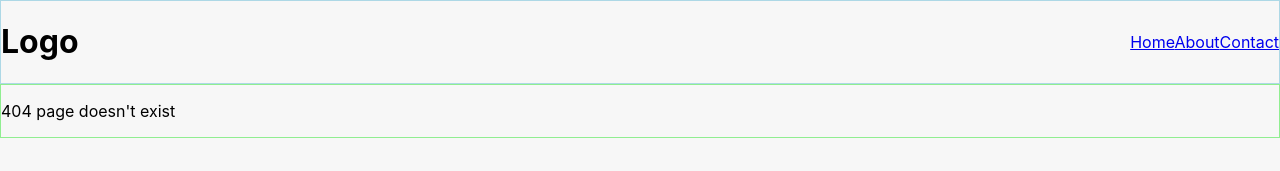
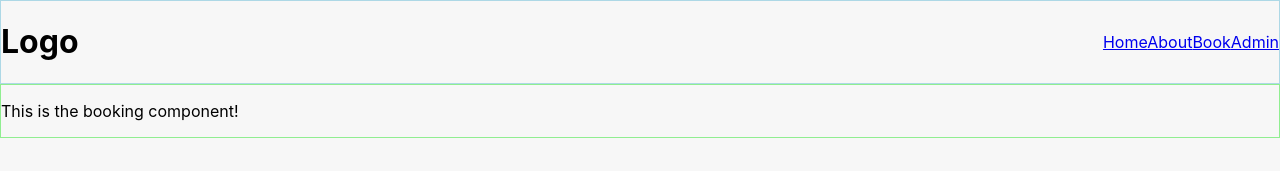
Before and after one commit to mhedengren/react-restaurant-booking, a React (Create React App) app: page /booking in a window 1280 px wide. Before the commit this address had no page. Shown: the top 171 px of the page. Built offline with nearby package versions, Linux system fonts and the light colour scheme.

Commit message:
added admin/booking component

```diff
--- a/src/App.tsx
+++ b/src/App.tsx
@@ -3,9 +3,10 @@ import { BrowserRouter, Route, Switch } from 'react-router-dom'
 import './App.css'
 import Home from './components/Home/Home'
 import About from './components/About/About'
-import Contact from './components/Contact/Contact'
 import NotFound from './components/NotFound/NotFound'
 import Header from './components/Header/Header'
+import Booking from "./components/Booking/Booking";
+import Admin from "./components/Admin/Admin";
 
 class App extends React.Component<{}, {}> {
   constructor(props: any) {
@@ -19,7 +20,8 @@ class App extends React.Component<{}, {}> {
             <Switch>
               <Route path="/" component={Home} exact />
               <Route path="/about" component={About} />
-              <Route path="/contact" component={Contact} />
+              <Route path="/booking" component={Booking} />
+              <Route path="/admin" component={Admin} />
               <Route component={NotFound}/>
             </Switch>
           </main>
--- /dev/null
+++ b/src/components/Admin/Admin.tsx
@@ -0,0 +1,15 @@
+
+
+import React from 'react'
+
+    class Admin extends React.Component {  // Should be a stateless functional component
+    render() {
+        return (
+            <div>
+                <p>This is the Admin component!</p>
+            </div>
+        )
+    }
+}
+
+export default Admin
--- /dev/null
+++ b/src/components/Booking/Booking.tsx
@@ -0,0 +1,13 @@
+import React from 'react'
+
+class Booking extends React.Component {
+    render() {
+        return (
+            <div>
+                <p>This is the booking component!</p>
+            </div>
+        )
+    }
+}
+
+export default Booking
--- a/src/components/Contact/Contact.tsx
+++ /dev/null
@@ -1,11 +0,0 @@
-import React from 'react'
-
-const Contact = () => {
-    return(
-        <div>
-             <p>This is the Contact component!</p>
-        </div>
-    )
-}
-
-export default Contact
--- a/src/components/Header/Header.tsx
+++ b/src/components/Header/Header.tsx
@@ -11,10 +11,11 @@ const Header = () => {
             <nav className="main-navigation">
                 <NavLink to="/">Home</NavLink>
                 <NavLink to="/about">About</NavLink>
-                <NavLink to="/contact">Contact</NavLink>
+                <NavLink to="/booking">Book</NavLink>
+                <NavLink to="/admin">Admin</NavLink>
             </nav>
         </header>
     )
-}
+};
 
 export default Header
```
Also changed, not shown: src/components/Admin/ReservationsView.tsx (added, +14 -0 lines), src/components/Booking/ContactForm.tsx (added, +13 -0 lines), 1 other file (tests, documents, lock files or other folders).
